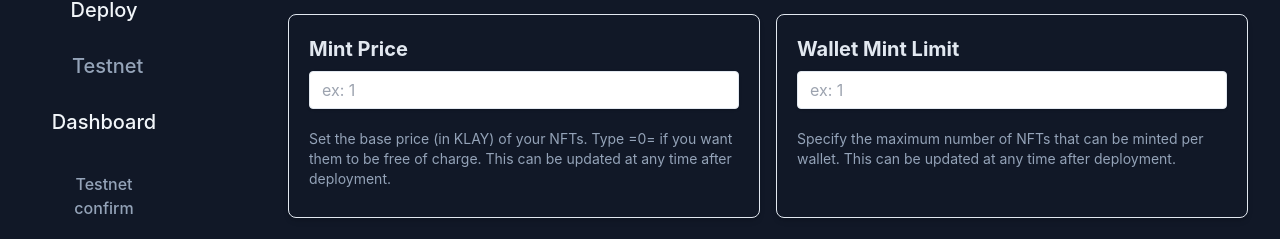
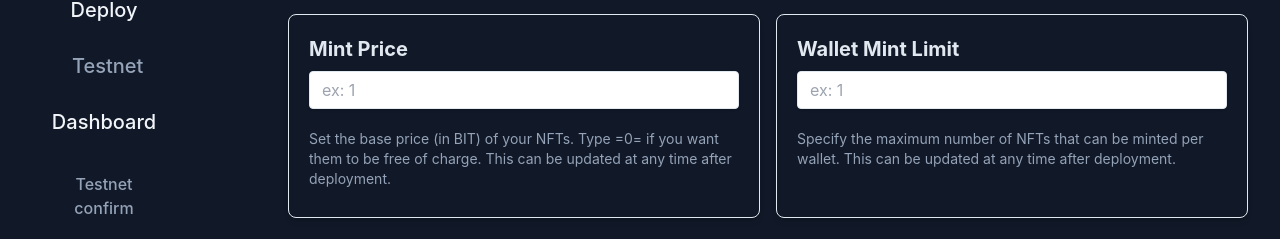
Before and after one commit to alade-dev/minhub, a Next.js app in the folder frontend/: page /getstarted/form in a window 1280 px wide. Both pictures are taken after a click on the item "Features". Shown: the part 440-679 px from the top of the page. Built offline with nearby package versions, Linux system fonts and the light colour scheme.

Commit message:
Update Steps.jsx

```diff
--- a/frontend/components/Steps.jsx
+++ b/frontend/components/Steps.jsx
@@ -183,7 +183,7 @@ export function Step2({ formik }) {
             value={formik.values.mintprice}
           />
           <p className="text-sm text-slate-400 pt-3 my-2">
-            Set the base price (in KLAY) of your NFTs. Type =0= if you want them
+            Set the base price (in BIT) of your NFTs. Type =0= if you want them
             to be free of charge. This can be updated at any time after
             deployment.
           </p>
```
